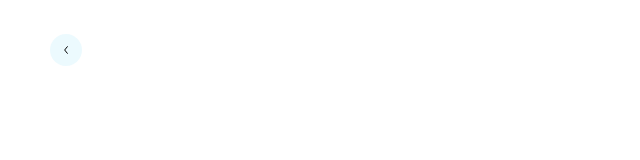
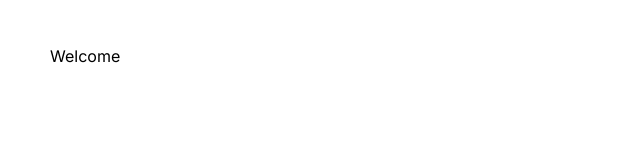
Before and after one commit to Scriptkidd98/keen-nextjs, a Next.js app: page / in a window 1280 px wide. Shown: the top 160 px of the page, without its empty margins (0-640 px from the left). Built offline with nearby package versions, Linux system fonts and the light colour scheme.

Commit message:
changes made

```diff
--- a/src/app/page.js
+++ b/src/app/page.js
@@ -1,15 +1,11 @@
-import './page.module.css'
-import OnboardingHeader from '@/components/OnboardingHeader'
 import '@/app/globals.css'
 
 
 export default function Home() {
   return (
     <main className="main">
-      <OnboardingHeader/>
-
       <div className="body-div">
-
+          <p>Welcome</p>
       </div>
     </main>
   )
--- a/src/components/OnboardingHeader.js
+++ b/src/components/OnboardingHeader.js
@@ -1,3 +1,5 @@
+'use client'
+
 import Image from 'next/image';
 import backchevronicon from '../../public/icons/Back-Chevron-Icon.svg';
 import '@/app/globals.css'
```
Also changed, not shown: 1 other file (tests, documents, lock files or other folders).
